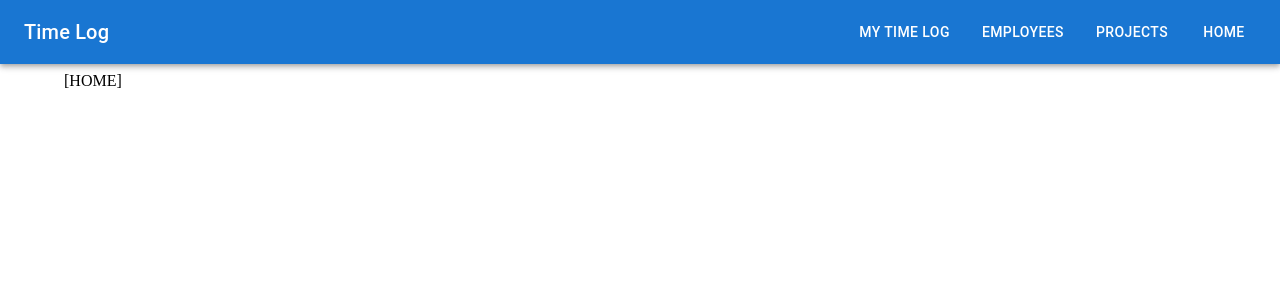
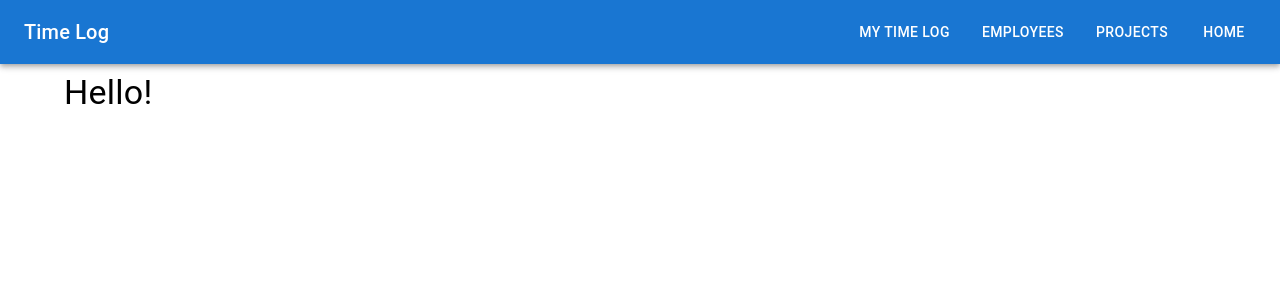
Before and after one commit to jule95/timelog, a React (Vite) app: page / in a window 1280 px wide. Shown: the top 300 px of the page. Built offline with nearby package versions, Linux system fonts and the light colour scheme.

Commit message:
* Fixed typo in api.interfaces.ts. * Changed/added translations. * Finished Home and Projects page.

```diff
--- a/src/common/interfaces/api.interfaces.ts
+++ b/src/common/interfaces/api.interfaces.ts
@@ -6,7 +6,7 @@ export interface IStaffResponse {
 }
 
 export interface ITimeLogResponse {
-  timeLog: {
+  timeLogs: {
     id: number;
     day: string;
     hours: number;
--- a/src/pages/Employees/Employees.tsx
+++ b/src/pages/Employees/Employees.tsx
@@ -21,7 +21,7 @@ const Employees = () => {
   return (
     <div>
       <Typography variant="h4">
-        {t(`navbar.employees`)}
+        {t(`employees.heading`)}
       </Typography>
 
       { loading && (
--- a/src/pages/Home/Home.tsx
+++ b/src/pages/Home/Home.tsx
@@ -1,5 +1,16 @@
-const Home = () => (
-  <div>[HOME]</div>
-);
+import Typography from '@mui/material/Typography';
+import { useTranslation } from 'react-i18next';
+
+const Home = () => {
+  const { t } = useTranslation();
+
+  return (
+    <div>
+      <Typography variant="h4">
+        {t(`home.heading`)}
+      </Typography>
+    </div>
+  )
+}
 
 export default Home;
--- a/src/pages/MyTimeLog/MyTimeLog.tsx
+++ b/src/pages/MyTimeLog/MyTimeLog.tsx
@@ -36,7 +36,7 @@ const MyTimeLog = () => {
   return (
     <div>
       <Typography variant="h4">
-        {t(`navbar.myTimeLog`)}
+        {t(`myTimeLog.heading`)}
       </Typography>
 
       { (timeLogLoading || staffLoading) && (
--- a/src/pages/Projects/Projects.tsx
+++ b/src/pages/Projects/Projects.tsx
@@ -1,5 +1,16 @@
-const Projects = () => (
-  <div>[PROJECTS]</div>
-);
+import Typography from '@mui/material/Typography';
+import { useTranslation } from 'react-i18next';
+
+const Projects = () => {
+  const { t } = useTranslation();
+
+  return (
+    <div>
+      <Typography variant="h4">
+        {t(`projects.heading`)}
+      </Typography>
+    </div>
+  )
+}
 
 export default Projects;
--- a/src/translations/de.json
+++ b/src/translations/de.json
@@ -6,6 +6,18 @@
       "employees": "Mitarbeiter",
       "projects": "Projekte",
       "home": "Startseite"
+    },
+    "home": {
+      "heading": "Hallo!"
+    },
+    "myTimeLog": {
+      "heading": "Mein Time Log"
+    },
+    "employees": {
+      "heading": "Mitarbeiter"
+    },
+    "projects": {
+      "heading": "Projkete"
     }
   }
 }
--- a/src/translations/en.json
+++ b/src/translations/en.json
@@ -6,6 +6,18 @@
       "employees": "Employees",
       "projects": "Projects",
       "home": "Home"
+    },
+    "home": {
+      "heading": "Hello!"
+    },
+    "myTimeLog": {
+      "heading": "My Time Log"
+    },
+    "employees": {
+      "heading": "Employees"
+    },
+    "projects": {
+      "heading": "Projects"
     }
   }
 }
```
